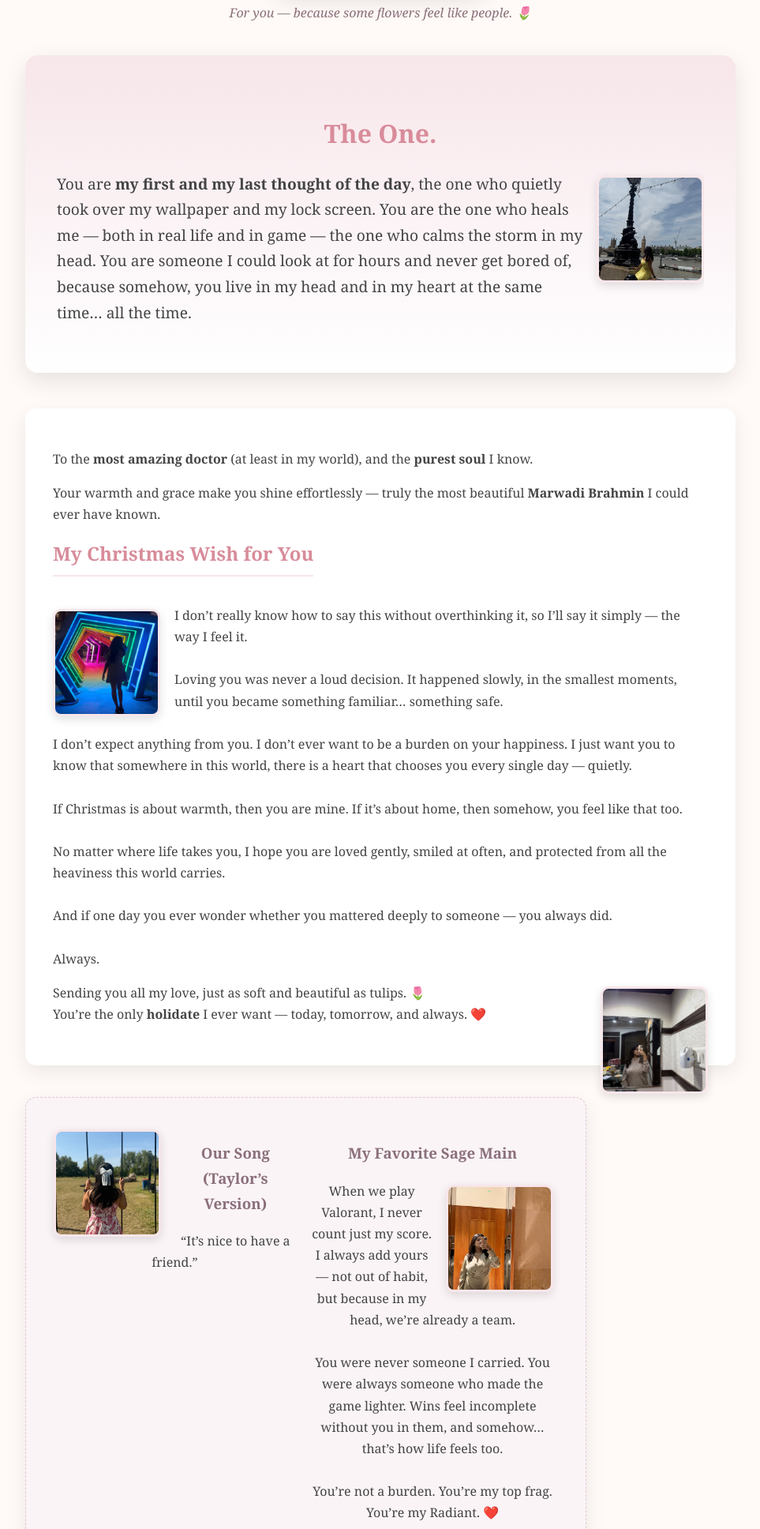
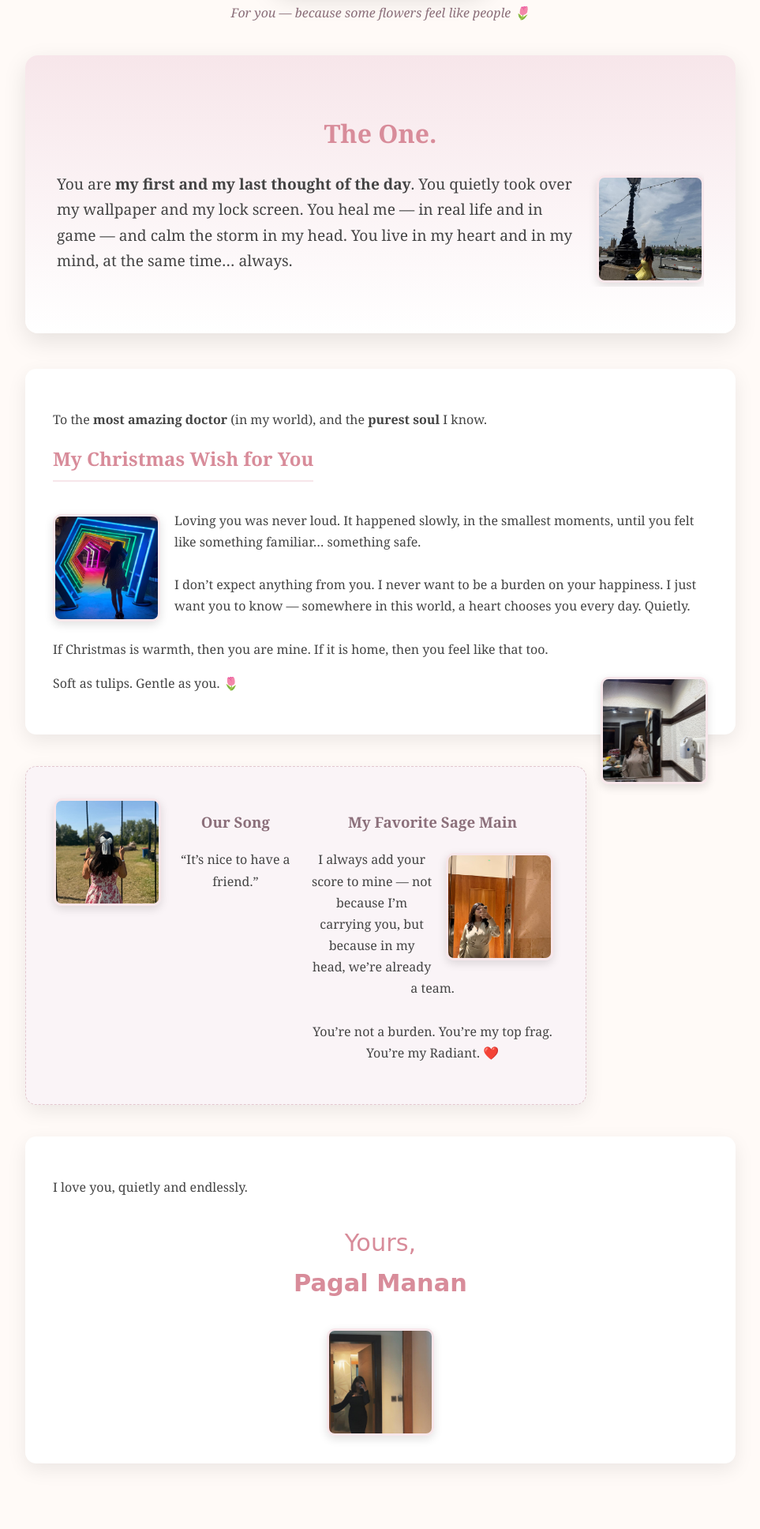
Before and after one commit to Tatharas/santa-might-be-real, a plain HTML site: page index.html in a window 1280 px wide. Shown: the part 662-2598 px from the top of the page at 79% size, without its empty margins (158-1121 px from the left). After the commit the page ends 2555 px from the top, so only its background shows below. Drawn offline with Linux system fonts and the light colour scheme.

Commit message:
Update index.html

```diff
--- a/index.html
+++ b/index.html
@@ -3,15 +3,15 @@
 <head>
     <meta charset="UTF-8">
     <meta name="viewport" content="width=device-width, initial-scale=1.0">
-    <title>Merry Christmas for My Love 💖</title>
+    <title>Merry Christmas 💖</title>
     <link rel="stylesheet" href="style.css">
 </head>
 
 <body>
 
-    <audio id="background-music" loop autoplay>
+    <!-- Background Music -->
+    <audio id="background-music" loop>
         <source src="its-nice-to-have-a-friend.mp3" type="audio/mpeg">
-        Your browser does not support the audio element.
     </audio>
 
     <div class="valo-accent"></div>
@@ -21,114 +21,77 @@
         <p class="subtitle">A little piece of my heart, just for you</p>
     </header>
 
-    <!-- 🌷 TULIP BOUQUET -->
+    <!-- Tulip Bouquet -->
     <section class="tulip-bouquet">
-        <img src="tulips.jpg" alt="A bouquet of tulips, just for you">
-        <p class="bouquet-note">
-            For you — because some flowers feel like people. 🌷
-        </p>
+        <img src="tulips.jpg" alt="Tulip bouquet">
+        <p class="bouquet-note">For you — because some flowers feel like people 🌷</p>
     </section>
 
     <main class="container">
 
-        <!-- THE ONE -->
         <section class="the-one-message">
             <h3>The One.</h3>
             <p>
-                <img src="photo-1.jpg" alt="Photo 1" class="message-photo right">
+                <img src="photo-1.jpg" class="message-photo right" alt="">
+                You are <strong>my first and my last thought of the day</strong>.
+                You quietly took over my wallpaper and my lock screen.
+                You heal me — in real life and in game —
+                and calm the storm in my head.
 
-                You are <strong>my first and my last thought of the day</strong>,
-                the one who quietly took over my wallpaper and my lock screen.
-                You are the one who heals me — both in real life and in game —
-                the one who calms the storm in my head.
-
-                You are someone I could look at for hours and never get bored of,
-                because somehow, you live in my head and in my heart
-                at the same time… all the time.
+                You live in my heart and in my mind,
+                at the same time… always.
             </p>
         </section>
 
-        <!-- LOVE MESSAGE -->
         <section class="love-message">
             <p>
-                To the <strong>most amazing doctor</strong> (at least in my world),
+                To the <strong>most amazing doctor</strong> (in my world),
                 and the <strong>purest soul</strong> I know.
-            </p>
-
-            <p>
-                Your warmth and grace make you shine effortlessly —
-                truly the most beautiful <strong>Marwadi Brahmin</strong>
-                I could ever have known.
             </p>
 
             <h2>My Christmas Wish for You</h2>
 
             <p class="body-text">
-                <img src="photo-2.jpg" alt="Photo 2" class="message-photo left">
-
-                I don’t really know how to say this without overthinking it,
-                so I’ll say it simply — the way I feel it.<br><br>
-
-                Loving you was never a loud decision.
+                <img src="photo-2.jpg" class="message-photo left" alt="">
+                Loving you was never loud.
                 It happened slowly, in the smallest moments,
-                until you became something familiar…
+                until you felt like something familiar…
                 something safe.<br><br>
 
                 I don’t expect anything from you.
-                I don’t ever want to be a burden on your happiness.
-                I just want you to know that somewhere in this world,
-                there is a heart that chooses you every single day —
-                quietly.<br><br>
+                I never want to be a burden on your happiness.
+                I just want you to know —
+                somewhere in this world,
+                a heart chooses you every day.
+                Quietly.<br><br>
 
-                If Christmas is about warmth,
+                If Christmas is warmth,
                 then you are mine.
-                If it’s about home,
-                then somehow, you feel like that too.<br><br>
-
-                No matter where life takes you,
-                I hope you are loved gently,
-                smiled at often,
-                and protected from all the heaviness
-                this world carries.<br><br>
-
-                And if one day you ever wonder
-                whether you mattered deeply to someone —
-                you always did.<br><br>
-
-                Always.
+                If it is home,
+                then you feel like that too.
             </p>
 
             <p class="tulip-note">
-                <img src="photo-3.jpg" alt="Photo 3" class="message-photo right">
-                Sending you all my love,
-                just as soft and beautiful as tulips. 🌷<br>
-                You’re the only <strong>holidate</strong> I ever want —
-                today, tomorrow, and always. ❤️
+                <img src="photo-3.jpg" class="message-photo right" alt="">
+                Soft as tulips. Gentle as you. 🌷
             </p>
         </section>
 
-        <!-- SWIFT + VALORANT -->
         <section class="swift-valorant">
-
             <div class="swift-quote">
-                <img src="photo-4.jpg" alt="Photo 4" class="message-photo left">
-                <h3>Our Song (Taylor’s Version)</h3>
+                <img src="photo-4.jpg" class="message-photo left" alt="">
+                <h3>Our Song</h3>
                 <p>“It’s nice to have a friend.”</p>
             </div>
 
             <div class="valo-reference">
                 <h3>My Favorite Sage Main</h3>
                 <p>
-                    <img src="photo-5.jpg" alt="Photo 5" class="message-photo right">
-
-                    When we play Valorant, I never count just my score.
-                    I always add yours — not out of habit,
-                    but because in my head, we’re already a team.<br><br>
-
-                    You were never someone I carried.
-                    You were always someone who made the game lighter.
-                    Wins feel incomplete without you in them,
-                    and somehow… that’s how life feels too.<br><br>
+                    <img src="photo-5.jpg" class="message-photo right" alt="">
+                    I always add your score to mine —
+                    not because I’m carrying you,
+                    but because in my head,
+                    we’re already a team.<br><br>
 
                     You’re not a burden.
                     You’re my top frag.
@@ -137,22 +100,17 @@
             </div>
         </section>
 
-        <!-- CLOSING -->
         <section class="closing-note">
-            <p>
-                I love you more than words can ever explain,
-                today and always.
+            <p>I love you, quietly and endlessly.</p>
+            <p class="signature">
+                Yours,<br>
+                <strong>Pagal Manan</strong>
             </p>
-
-            <p class="signature">
-                Yours, quietly and endlessly,<br>
-                <strong>pagal Manan</strong>
-            </p>
-
-            <img src="photo-6.jpg" alt="Photo 6" class="message-photo center">
+            <img src="photo-6.jpg" class="message-photo center" alt="">
         </section>
 
     </main>
 
+    <script src="script.js"></script>
 </body>
 </html>
```
